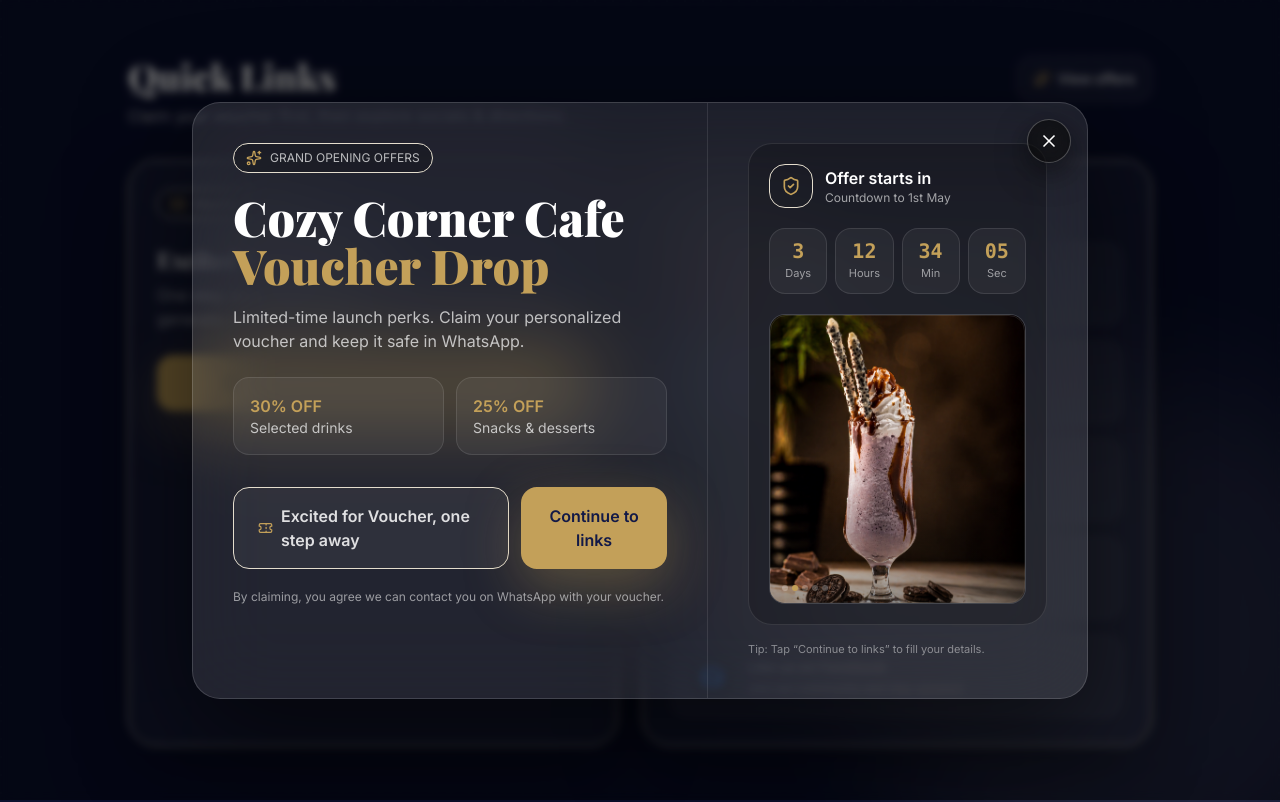
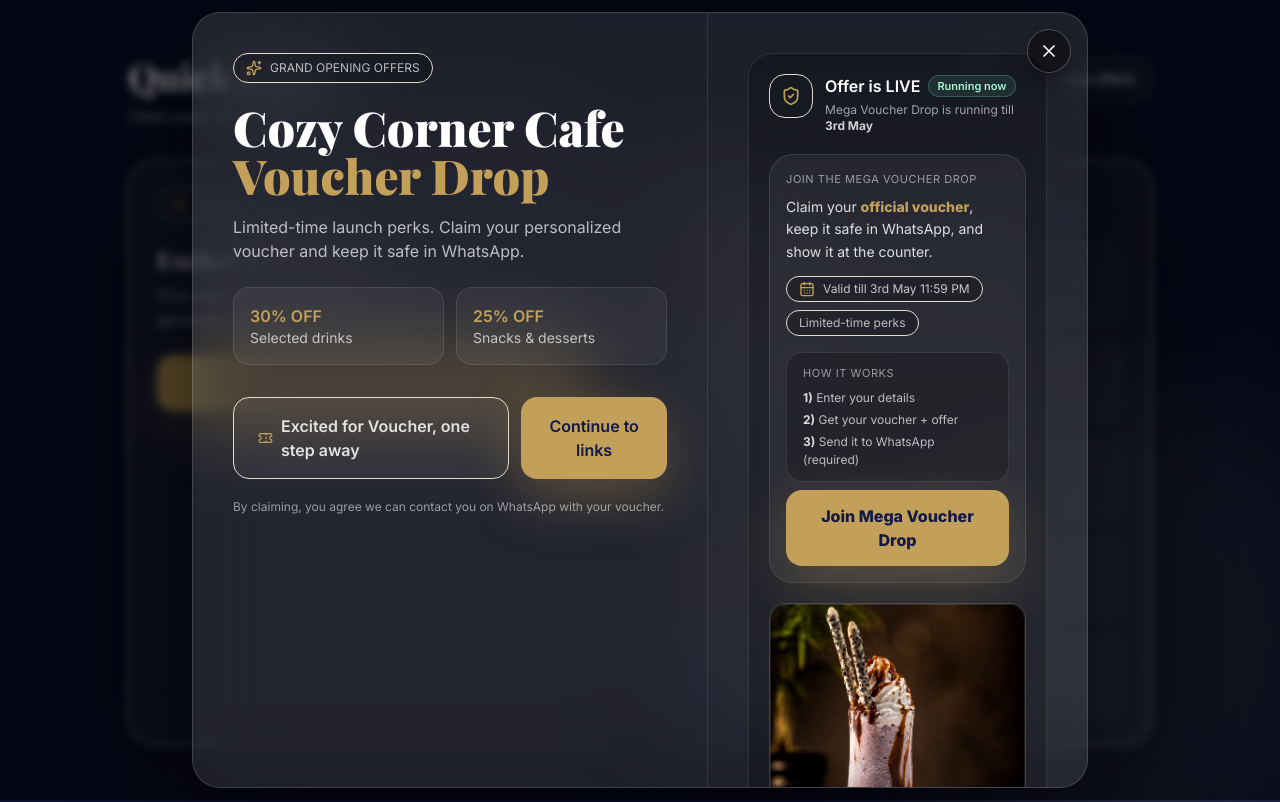
Before and after one commit to WasimKaunain/CozyCornerCafe, a React (Vite) app: page /links in a window 1280 px wide. Built offline with nearby package versions, Linux system fonts and the light colour scheme.

Commit message:
replaced  timer with text of offer live

```diff
--- a/src/pages/QuickLinks.tsx
+++ b/src/pages/QuickLinks.tsx
@@ -56,23 +56,6 @@ type CreatedVoucher = {
     offer?: { id: number; code?: number; title: string; description?: string };
   };
 };
-
-function pad2(n: number) {
-  return String(Math.max(0, n)).padStart(2, "0");
-}
-
-function getCountdownParts(target: Date) {
-  const now = Date.now();
-  const diffMs = Math.max(0, target.getTime() - now);
-  const totalSec = Math.floor(diffMs / 1000);
-
-  const days = Math.floor(totalSec / (3600 * 24));
-  const hours = Math.floor((totalSec % (3600 * 24)) / 3600);
-  const minutes = Math.floor((totalSec % 3600) / 60);
-  const seconds = totalSec % 60;
-
-  return { days, hours, minutes, seconds, done: diffMs <= 0 };
-}
 
 function normalizeWa(input: string) {
   const raw = String(input ?? "").trim().replace(/\s+/g, "");
@@ -155,23 +138,12 @@ export default function QuickLinks() {
   const [bannerOpen, setBannerOpen] = useState(true);
   const [step, setStep] = useState<"start" | "form" | "result">("start");
 
-  // May 1 countdown (local time)
-  const countdownTarget = useMemo(() => new Date(2026, 4, 1, 0, 0, 0), []);
-  const [countdown, setCountdown] = useState(() => getCountdownParts(countdownTarget));
-
   // drink carousel (uses same images as menu section)
   const drinkImages = useMemo(
     () => ["/menu-1.png", "/menu-2.png", "/menu-3.png", "/menu-4.png", "/menu-5.png"],
     []
   );
   const [drinkIndex, setDrinkIndex] = useState(0);
-
-  useEffect(() => {
-    const t = window.setInterval(() => {
-      setCountdown(getCountdownParts(countdownTarget));
-    }, 1000);
-    return () => window.clearInterval(t);
-  }, [countdownTarget]);
 
   useEffect(() => {
     if (!bannerOpen) return;
@@ -415,31 +387,68 @@ export default function QuickLinks() {
                   </div>
                 </div>
 
-                {/* Right part: countdown + drink carousel */}
+                {/* Right part: offer live + drink carousel */}
                 <div className="p-4 sm:p-7 md:p-10 border-t md:border-t-0 md:border-l border-white/10">
                   <div className="rounded-3xl border border-white/10 bg-black/20 p-4 sm:p-5">
-                    <div className="flex items-center gap-3">
-                      <div className="h-11 w-11 rounded-2xl bg-brand-gold/20 border border-brand-gold/30 flex items-center justify-center">
+                    <div className="flex items-start gap-3">
+                      <div className="h-11 w-11 rounded-2xl bg-brand-gold/20 border border-brand-gold/30 flex items-center justify-center shrink-0">
                         <ShieldCheck className="h-5 w-5 text-brand-gold" />
                       </div>
-                      <div>
-                        <div className="font-semibold">Offer starts in</div>
-                        <div className="text-xs text-white/60">Countdown to 1st May</div>
+                      <div className="min-w-0">
+                        <div className="flex items-center gap-2">
+                          <div className="font-semibold">Offer is LIVE</div>
+                          <span className="inline-flex items-center rounded-full border border-emerald-300/25 bg-emerald-300/10 px-2 py-0.5 text-[11px] font-semibold text-emerald-200">
+                            Running now
+                          </span>
+                        </div>
+                        <div className="mt-1 text-xs text-white/60">
+                          Mega Voucher Drop is running till <span className="font-bold text-white/80">3rd May</span>
+                        </div>
                       </div>
                     </div>
 
-                    <div className="mt-4 sm:mt-5 grid grid-cols-4 gap-2">
-                      {[
-                        { label: "Days", value: String(countdown.days) },
-                        { label: "Hours", value: pad2(countdown.hours) },
-                        { label: "Min", value: pad2(countdown.minutes) },
-                        { label: "Sec", value: pad2(countdown.seconds) },
-                      ].map((p) => (
-                        <div key={p.label} className="rounded-2xl border border-white/10 bg-white/5 p-3 text-center">
-                          <div className="font-mono text-xl font-bold text-brand-gold leading-none">{p.value}</div>
-                          <div className="mt-1 text-[11px] text-white/55">{p.label}</div>
+                    <div className="mt-4 sm:mt-5 rounded-3xl border border-white/10 bg-white/5 p-4">
+                      <div className="text-[11px] uppercase tracking-wider text-white/55">Join the Mega Voucher Drop</div>
+                      <div className="mt-2 text-sm text-white/85 leading-relaxed">
+                        Claim your <span className="font-extrabold text-brand-gold">official voucher</span>, keep it safe in WhatsApp, and show it at the counter.
+                      </div>
+
+                      <div className="mt-3 flex flex-wrap items-center gap-2">
+                        <span className="inline-flex items-center gap-2 rounded-full border border-white/12 bg-black/20 px-3 py-1 text-xs text-white/75">
+                          <CalendarDays className="h-4 w-4 text-brand-gold" />
+                          {VALIDITY_TEXT}
+                        </span>
+                        <span className="inline-flex items-center rounded-full border border-white/12 bg-black/20 px-3 py-1 text-xs text-white/70">
+                          Limited-time perks
+                        </span>
+                      </div>
+
+                      <div className="mt-4 grid gap-2">
+                        <div className="rounded-2xl border border-white/10 bg-black/20 px-4 py-3">
+                          <div className="text-[11px] uppercase tracking-wider text-white/55">How it works</div>
+                          <ol className="mt-2 grid gap-1 text-[12px] text-white/70">
+                            <li>
+                              <span className="font-bold text-white/85">1)</span> Enter your details
+                            </li>
+                            <li>
+                              <span className="font-bold text-white/85">2)</span> Get your voucher + offer
+                            </li>
+                            <li>
+                              <span className="font-bold text-white/85">3)</span> Send it to WhatsApp (required)
+                            </li>
+                          </ol>
                         </div>
-                      ))}
+
+                        <button
+                          onClick={() => {
+                            setStep("form");
+                            closeBannerPermanent();
+                          }}
+                          className="inline-flex items-center justify-center rounded-2xl bg-brand-gold px-5 py-3.5 font-extrabold text-brand-navy shadow-[0_18px_55px_rgba(195,160,89,0.28)] transition hover:brightness-110"
+                        >
+                          Join Mega Voucher Drop
+                        </button>
+                      </div>
                     </div>
 
                     <div className="mt-4 sm:mt-5">
@@ -479,7 +488,7 @@ export default function QuickLinks() {
                   </div>
 
                   <div className="mt-3 sm:mt-4 text-[11px] text-white/45">
-                    Tip: Tap “Continue to links” to fill your details.
+                    Tip: Tap “Join Mega Voucher Drop” to claim your voucher.
                   </div>
                 </div>
               </div>
```
